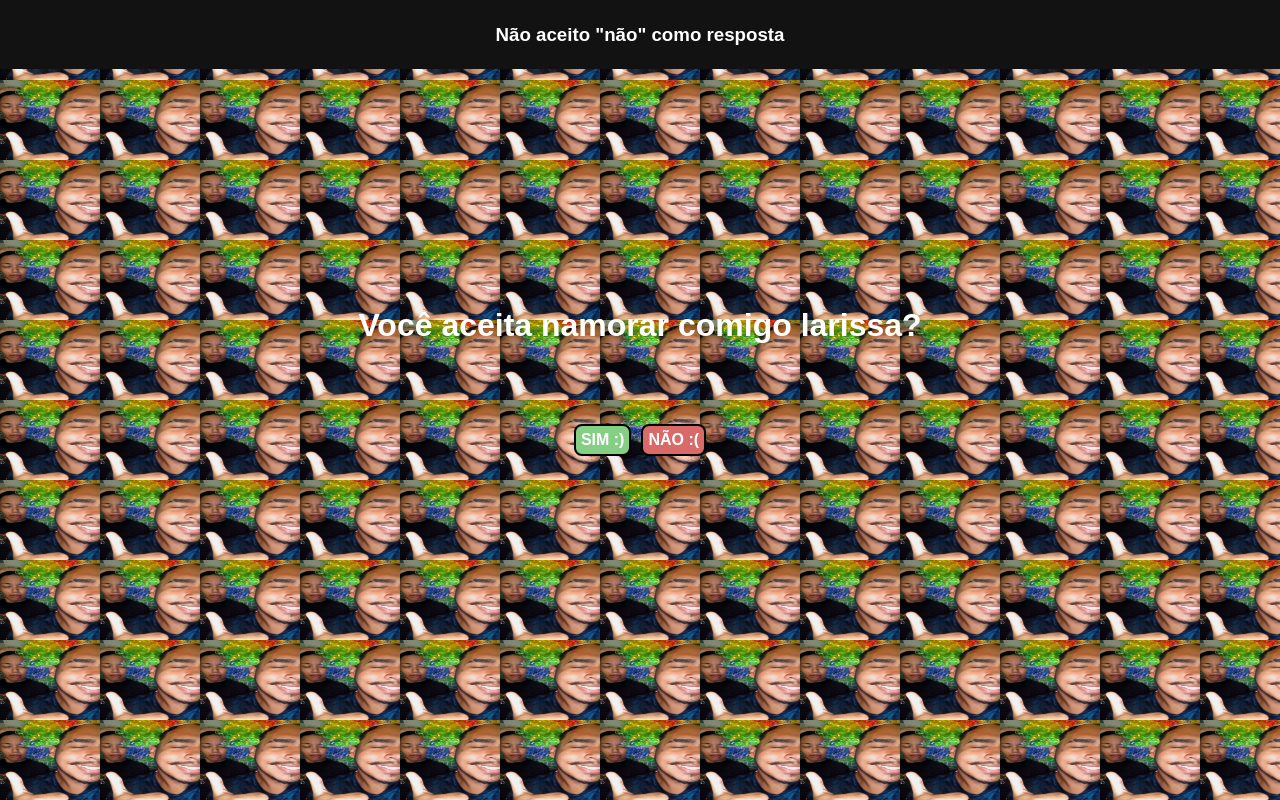
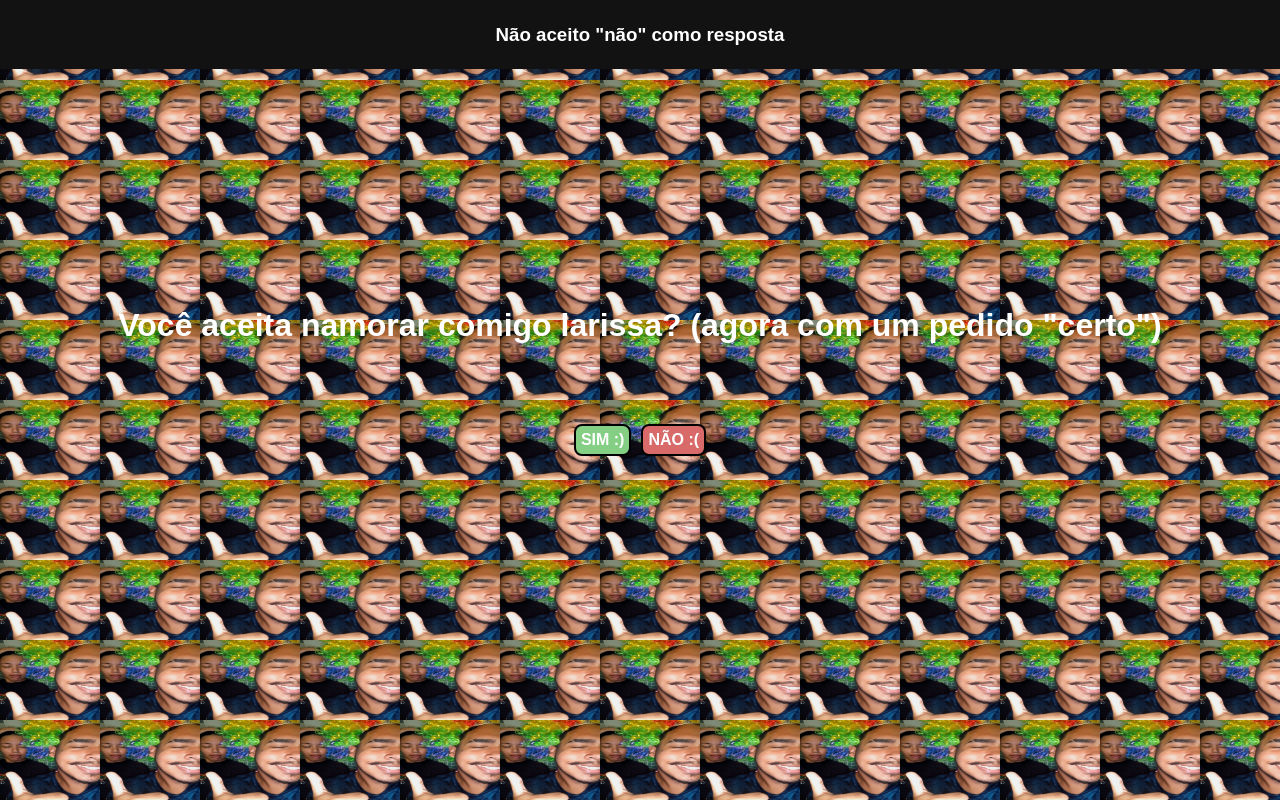
Before and after one commit to KaioK12/Faz-o-L, a plain HTML site: page index.html in a window 1280 px wide. Drawn offline with Linux system fonts and the light colour scheme.

Commit message:
Update index.html

```diff
--- a/index.html
+++ b/index.html
@@ -17,7 +17,7 @@
 </header>
 
 
-  <h1>Você aceita namorar comigo larissa?</h1>
+  <h1>Você aceita namorar comigo larissa? (agora com um pedido "certo")</h1>
   <div class="yes-or-no">
     <audio src="./aud/faz.mp3"></audio>
   <button class="yes" onclick="tanks()">Sim :)</button>
```
